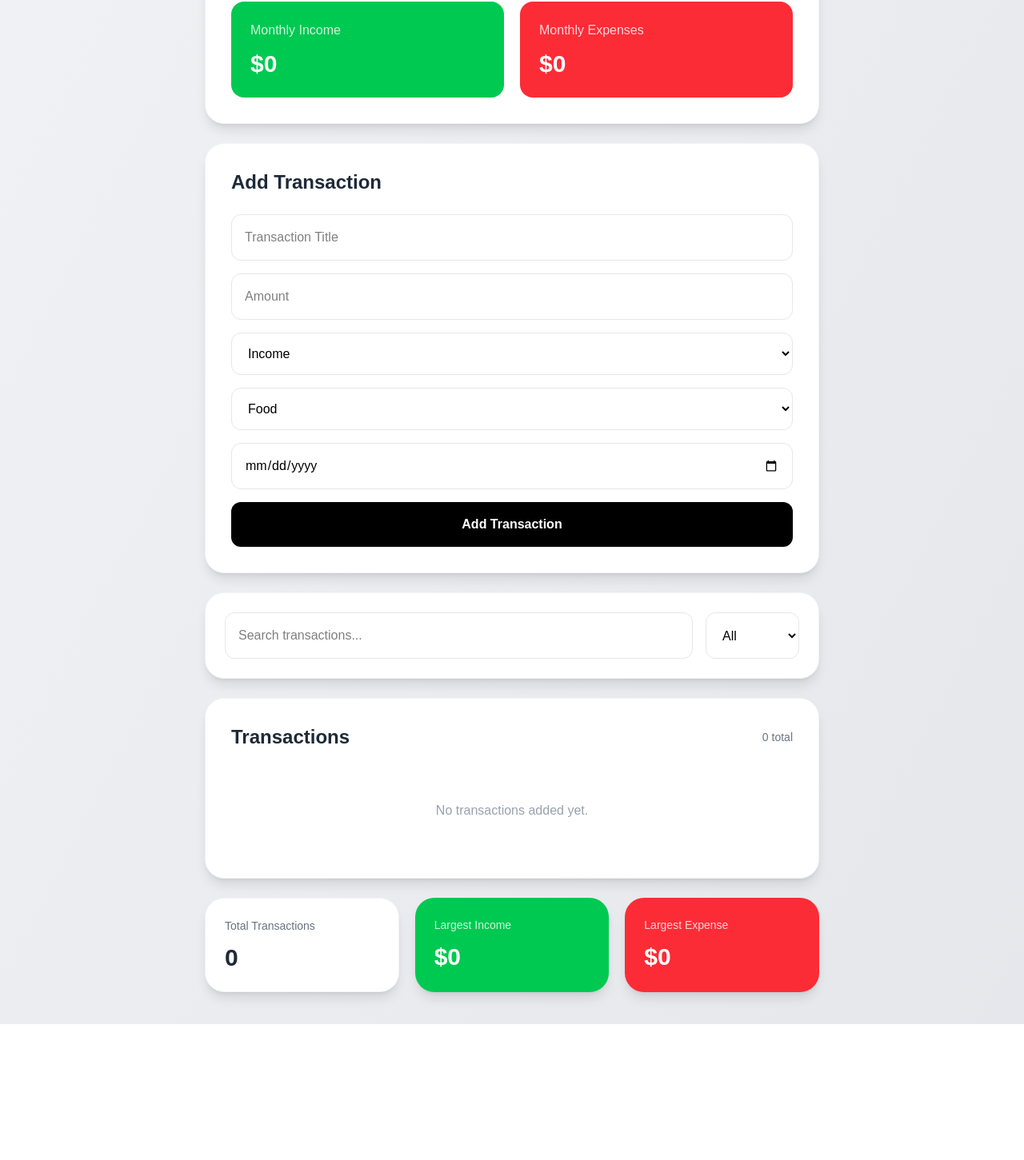
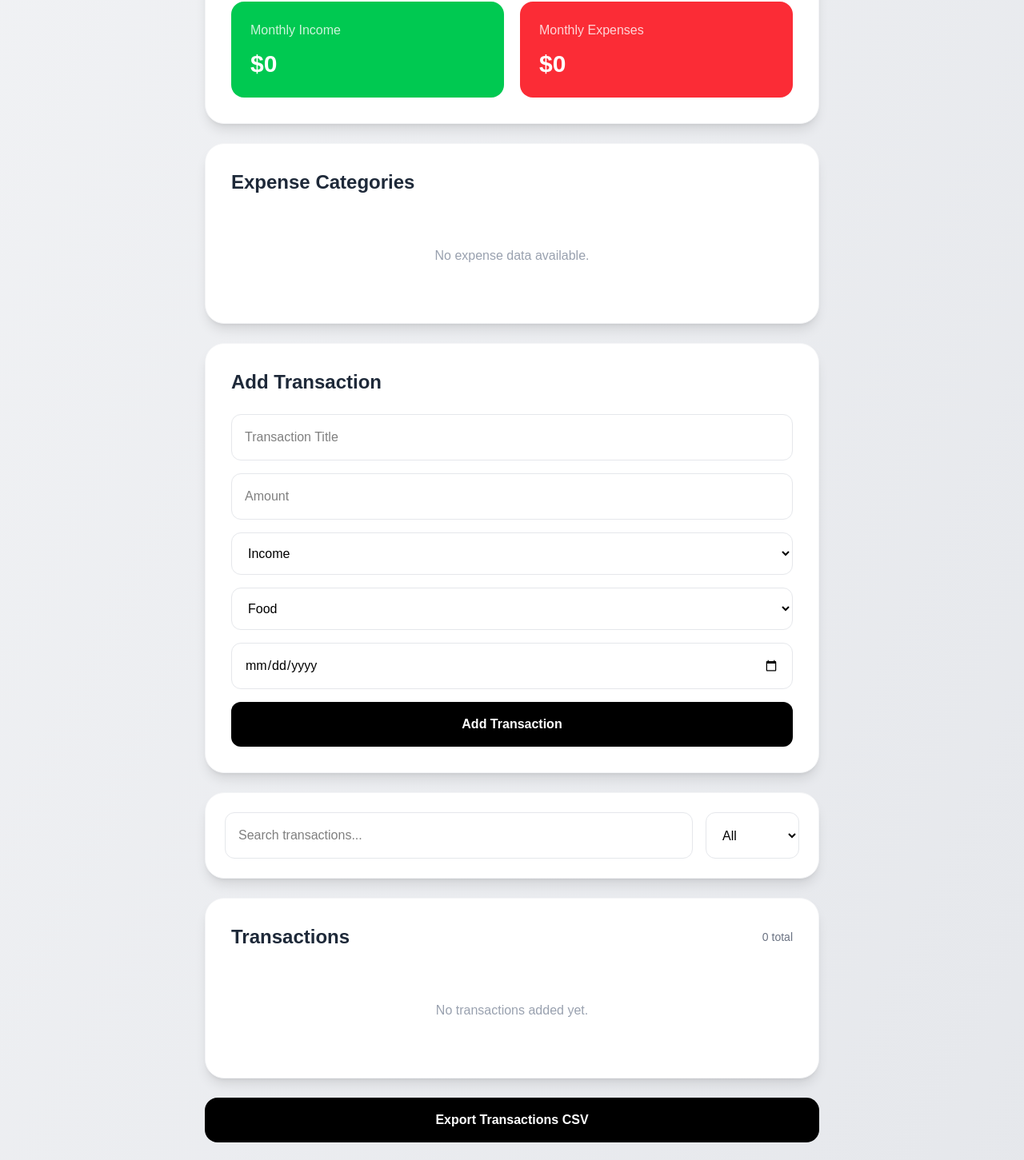
Before and after one commit to TharinduKaluwalgoda/Finance-Tracker, a Next.js app: page / in a window 1280 px wide. Shown: the part 1215-2666 px from the top of the page at 80% size. Before the commit the page ends 2496 px from the top, so only its background shows below. Built offline with nearby package versions, Linux system fonts and the light colour scheme.

Commit message:
Expense-Category-&-Export-CSV-Added

```diff
--- /dev/null
+++ b/app/components/CategoryChart.js
@@ -0,0 +1,91 @@
+"use client";
+
+import {
+  Chart as ChartJS,
+  ArcElement,
+  Tooltip,
+  Legend,
+} from "chart.js";
+
+import { Pie } from "react-chartjs-2";
+
+ChartJS.register(
+  ArcElement,
+  Tooltip,
+  Legend
+);
+
+export default function CategoryChart({
+  transactions,
+}) {
+
+  // ONLY EXPENSES
+  const expenseTransactions =
+    transactions.filter(
+      (transaction) =>
+        transaction.type === "Expense"
+    );
+
+  // GROUP BY CATEGORY
+  const categoryTotals = {};
+
+  expenseTransactions.forEach((transaction) => {
+
+    const category =
+      transaction.category;
+
+    if (categoryTotals[category]) {
+      categoryTotals[category] +=
+        transaction.amount;
+    } else {
+      categoryTotals[category] =
+        transaction.amount;
+    }
+  });
+
+  const data = {
+    labels: Object.keys(categoryTotals),
+
+    datasets: [
+      {
+        data: Object.values(categoryTotals),
+
+        backgroundColor: [
+          "#ef4444",
+          "#3b82f6",
+          "#22c55e",
+          "#f59e0b",
+          "#8b5cf6",
+          "#ec4899",
+          "#14b8a6",
+        ],
+
+        borderWidth: 0,
+      },
+    ],
+  };
+
+  return (
+    <div className="bg-white p-8 rounded-3xl shadow-lg mt-6 border border-gray-100">
+
+      <h2 className="text-2xl font-bold text-gray-800 mb-6">
+        Expense Categories
+      </h2>
+
+      {expenseTransactions.length === 0 ? (
+
+        <div className="text-gray-400 text-center py-10">
+          No expense data available.
+        </div>
+
+      ) : (
+
+        <div className="max-w-md mx-auto">
+          <Pie data={data} />
+        </div>
+
+      )}
+
+    </div>
+  );
+}
--- /dev/null
+++ b/app/components/ExportCSV.js
@@ -0,0 +1,71 @@
+export default function ExportCSV({
+  transactions,
+}) {
+
+  const exportToCSV = () => {
+
+    // CSV HEADERS
+    const headers = [
+      "Title",
+      "Amount",
+      "Type",
+      "Category",
+      "Date",
+    ];
+
+    // CSV ROWS
+    const rows = transactions.map(
+      (transaction) => [
+        transaction.title,
+        transaction.amount,
+        transaction.type,
+        transaction.category,
+        transaction.date,
+      ]
+    );
+
+    // COMBINE
+    const csvContent = [
+      headers,
+      ...rows,
+    ]
+      .map((row) => row.join(","))
+      .join("\n");
+
+    // CREATE FILE
+    const blob = new Blob(
+      [csvContent],
+      { type: "text/csv" }
+    );
+
+    const url =
+      window.URL.createObjectURL(blob);
+
+    // DOWNLOAD LINK
+    const link =
+      document.createElement("a");
+
+    link.href = url;
+
+    link.download =
+      "transactions.csv";
+
+    link.click();
+
+    // CLEANUP
+    window.URL.revokeObjectURL(url);
+  };
+
+  return (
+    <div className="mt-6">
+
+      <button
+        onClick={exportToCSV}
+        className="bg-black text-white px-6 py-4 rounded-2xl hover:bg-gray-800 transition font-semibold w-full"
+      >
+        Export Transactions CSV
+      </button>
+
+    </div>
+  );
+}
--- a/app/page.js
+++ b/app/page.js
@@ -9,6 +9,8 @@ import TransactionList from "./components/TransactionList";
 import ExpenseChart from "./components/ExpenseChart";
 import StatsCards from "./components/StatsCards";
 import MonthlyAnalytics from "./components/MonthlyAnalytics";
+import CategoryChart from "./components/CategoryChart";
+import ExportCSV from "./components/ExportCSV";
 
 export default function Home() {
 
@@ -156,6 +158,10 @@ export default function Home() {
           transactions={transactions}
         />
 
+        <CategoryChart
+          transactions={transactions}
+        />
+
         <TransactionForm
           transactions={transactions}
           setTransactions={setTransactions}
@@ -196,6 +202,10 @@ export default function Home() {
           setTransactions={setTransactions}
         />
 
+        <ExportCSV
+          transactions={transactions}
+        />
+
         <StatsCards
           transactions={transactions}
         />
```
